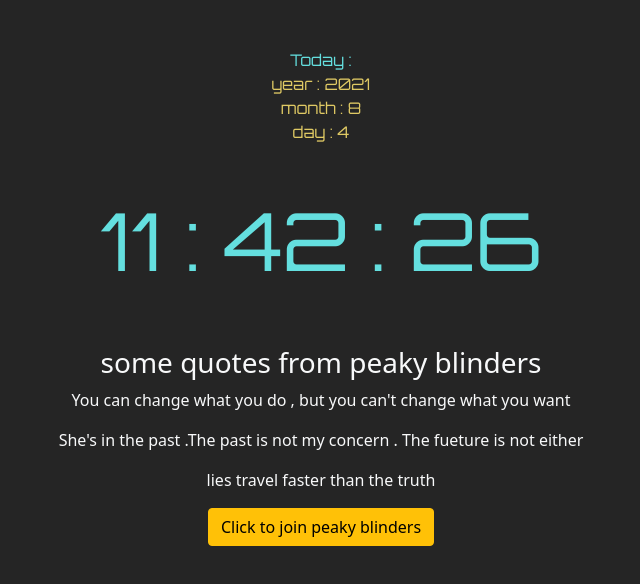
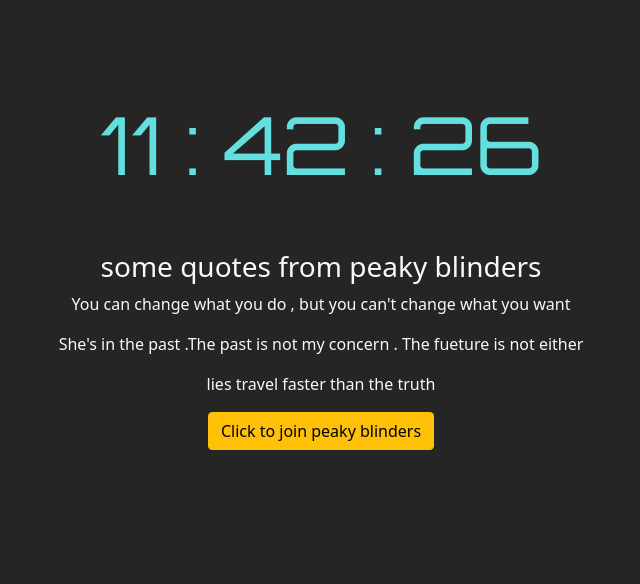
Before and after one commit to MohammadYSF/digital-clock-js, a plain HTML site: page index.html in a window 1280 px wide. Shown: the whole page, without its empty margins (319-959 px from the left). Drawn offline with nearby package versions, Linux system fonts and the light colour scheme.

Commit message:
removed the today date part of index.html and app.js file

```diff
--- a/app.js
+++ b/app.js
@@ -12,12 +12,6 @@
 
 } , 1000);
 
-const getTodayDate = () => {
-    let dt = new Date();
-    let text = '';
-    text =  '<br />' + 'year : ' + dt.getFullYear() + "<br />" + 'month : ' + dt.getMonth() + "<br />" + 'day : ' + dt.getDay();
-    return text;
-};
 document.querySelector('.today-date').innerHTML = getTodayDate();
 const joinPeaky = () => {
     let userName = prompt('enter your name please , sir/madam : ');
--- a/index.html
+++ b/index.html
@@ -17,7 +17,6 @@
 <body>
     <div class="container">
         <div class="digital-clock-div text-center pt-5">
-            <p>Today : <span class="today-date"></span></p>
             <h2 id="clock" class="mt-5 display-1">
                 <span id="hour"></span> : <span id="minute"></span> : <span id="second"></span>
                 </h2>
```
